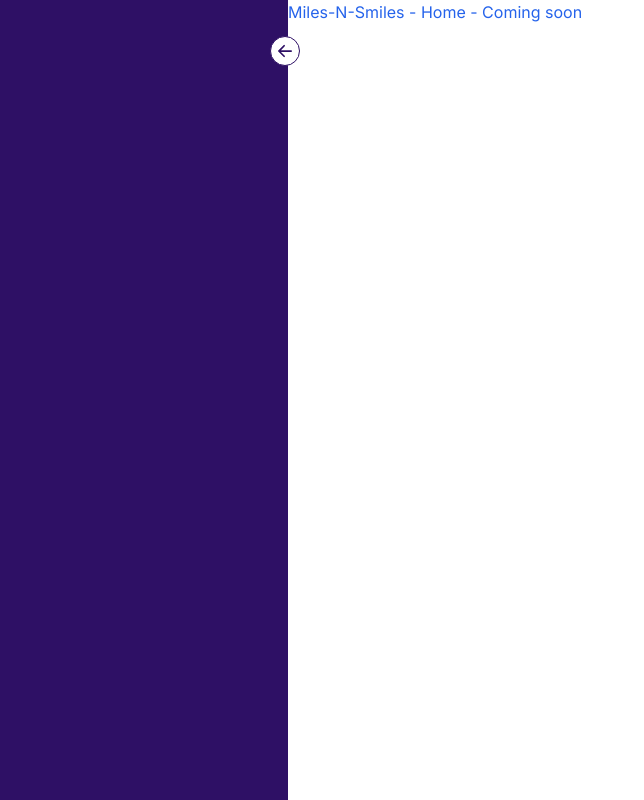
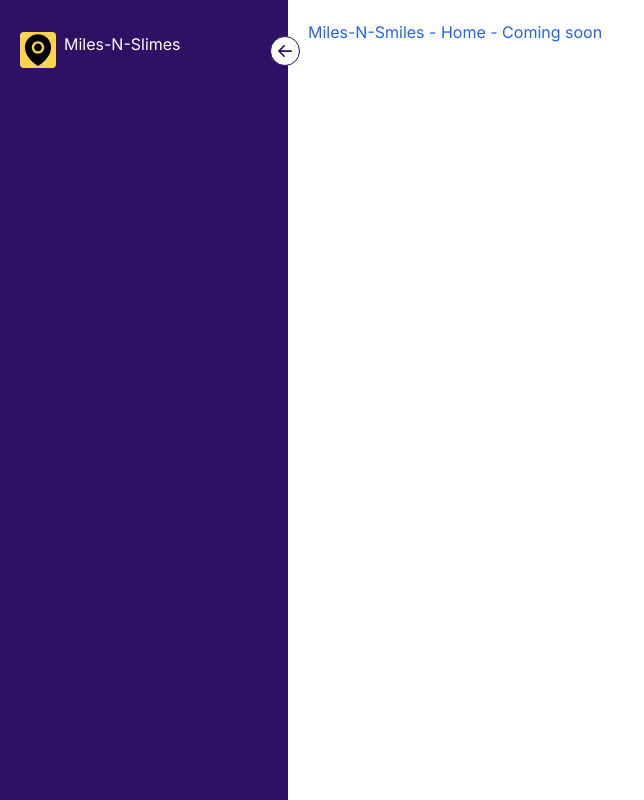
Before and after one commit to capcool/miles-n-smile, a Next.js app: page / in a window 1280 px wide. Shown: the whole page, without its empty margins (0-644 px from the left). Built offline with nearby package versions, Linux system fonts and the light colour scheme.

Commit message:
webpage basic structure

```diff
--- a/app/components/home.js
+++ b/app/components/home.js
@@ -1,7 +1,7 @@
 export default function Home() {
     return (
       <>
-      <div className='text-blue-600'>
+      <div className='text-blue-600 top-5 p-5'>
         Miles-N-Smiles - Home - Coming soon
       </div>
       </>
--- a/app/components/sidebar.js
+++ b/app/components/sidebar.js
@@ -1,11 +1,31 @@
-import {BsArrowLeftShort} from 'react-icons/bs'
+"use client"
+import { BsArrowLeftShort } from 'react-icons/bs'
+import { AiFillEnvironment } from 'react-icons/ai';
+import { useState } from 'react';
 export default function SideBar() {
+    const [open, setOpen] = useState(true);
     return (
-      <>
-      <div className='bg-violet-950 h-screen p-5 pt-8 w-72 text-white relative'>
-        <BsArrowLeftShort className='bg-white text-violet-950 rounded-full text-3xl absolute -right-3 top-9
-        border border-violet-950 cursor-pointer'/>
-      </div>
-      </>
+        <>
+            <div className={`bg-violet-950 h-screen p-5 pt-8
+            ${open ? `w-72 ` : 'w-20 '}
+       duration-500 relative`}
+            >
+                <BsArrowLeftShort
+                className={`bg-white text-violet-950 rounded-full text-3xl absolute
+                -right-3 top-9 border border-violet-950 cursor-pointer
+                ${!open && 'rotate-180'} `}
+                onClick={() => setOpen(!open)}
+                />
+                <div className='inline-flex'>
+                    <AiFillEnvironment className='bg-amber-300 text-4xl rounded
+                    cursor-pointer float-left mr-2'/>
+                    <h6 className={` text-white origin-left
+                    ${!open && 'scale-0'}`}>
+                        Miles-N-Slimes
+                    </h6>
+                </div>
+            </div>
+
+        </>
     )
-  }
+}
```
